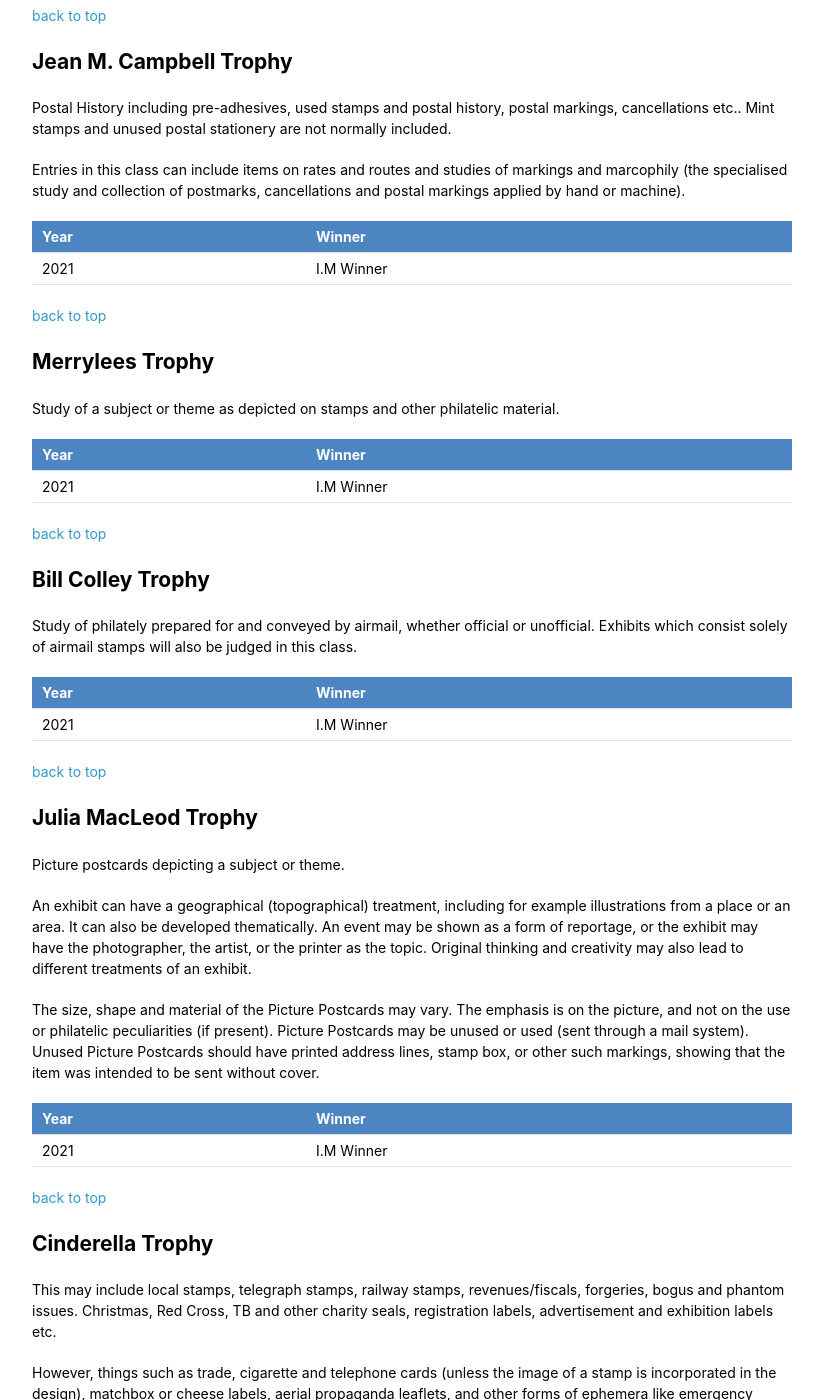
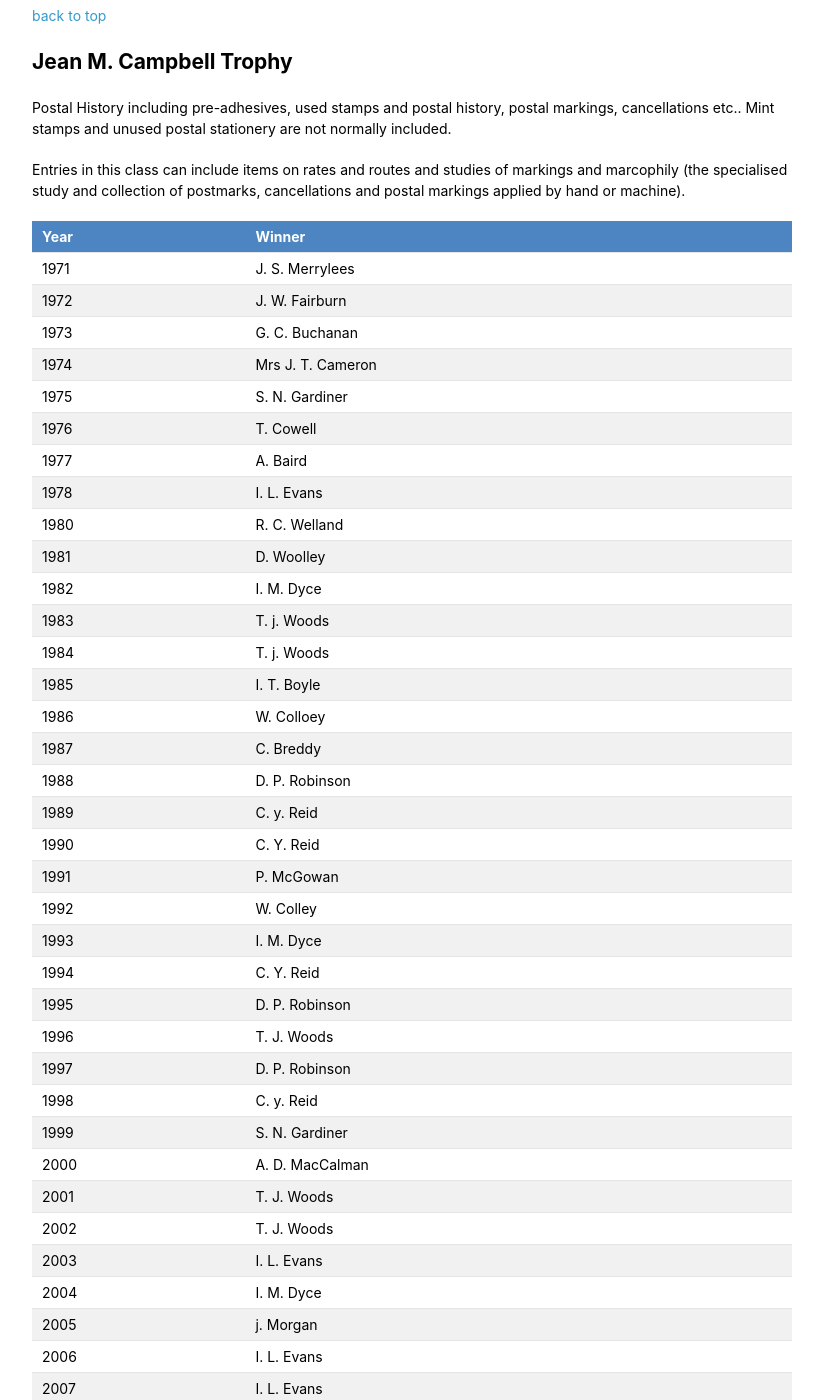
Before and after one commit to astalker/caledonian-stamps, a Jekyll site: the page built from competitions.md, in a window 1280 px wide and 1400 px high, scrolled down 4323 px. Shown: the whole window, without its empty margins (338-1161 px from the left). Built offline with Jekyll 4.4.1, drawn with Linux system fonts in a browser that asks for light colours; our own code applies the rules of GitHub Pages for plain Markdown files; some of the changed text lies outside the part shown.

Commit message:
Jean Cambell winners added

```diff
--- a/competitions.md
+++ b/competitions.md
@@ -128,7 +128,7 @@ Year | Winner
 2015 | G. Henshilwood
 2016 | D. Stalker
 2019 | G. Henshilwood
-2020 | D. stalker
+2020 | D. Stalker
 
 [back to top](#trophies-and-entry-criteria)
 
@@ -139,7 +139,55 @@ Entries in this class can include items on rates and routes and studies of marki
 
 Year | Winner
 ---- | ------
-2021 | I.M Winner
+1971 | J. S. Merrylees
+1972 | J. W. Fairburn
+1973 | G. C. Buchanan
+1974 | Mrs J. T. Cameron
+1975 | S. N. Gardiner
+1976 | T. Cowell
+1977 | A. Baird
+1978 | I. L. Evans
+1980 | R. C. Welland
+1981 | D. Woolley
+1982 | I. M. Dyce
+1983 | T. j. Woods
+1984 | T. j. Woods
+1985 | I. T. Boyle
+1986 | W. Colloey
+1987 | C. Breddy
+1988 | D. P. Robinson
+1989 | C. y. Reid
+1990 | C. Y. Reid
+1991 | P. McGowan
+1992 | W. Colley
+1993 | I. M. Dyce
+1994 | C. Y. Reid
+1995 | D. P. Robinson
+1996 | T. J. Woods
+1997 | D. P. Robinson
+1998 | C. y. Reid
+1999 | S. N. Gardiner
+2000 | A. D. MacCalman
+2001 | T. J. Woods
+2002 | T. J. Woods
+2003 | I. L. Evans
+2004 | I. M. Dyce
+2005 | j. Morgan
+2006 | I. L. Evans
+2007 | I. L. Evans
+2008 | W. Colley
+2009 | S. N. Gardiner
+2010 | I. L. Evans
+2011 | S. N. Gardiner
+2012 | I. L. Evans
+2013 | I. M. Evans
+2014 | A. G. Blakeley
+2015 | T. J. Woods
+2016 | A. G. Blakeley
+2017 | S. N. Gardiner
+2018 | S. N. Gardiner
+2019 | S. N. Gardiner
+2020 | A. G. Blakeley
 
 [back to top](#trophies-and-entry-criteria)
 ## Merrylees Trophy
```
